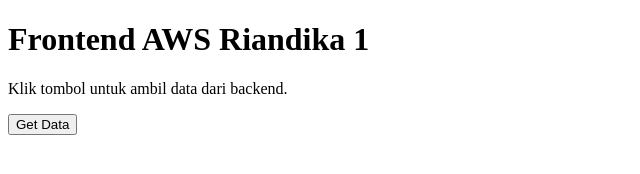
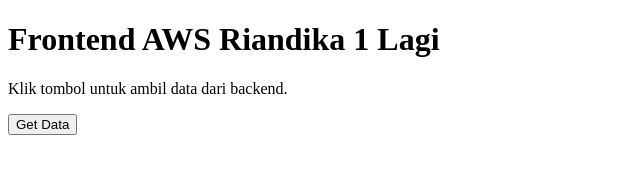
Before and after one commit to Masdika1/lat-3, a plain HTML site: page index.html in a window 1280 px wide. Shown: the whole page, without its empty margins (0-640 px from the left). Drawn offline with Linux system fonts and the light colour scheme.

Commit message:
deploy ulang lagi

```diff
--- a/index.html
+++ b/index.html
@@ -6,7 +6,7 @@
     <title>AWS Frontend</title>
 </head>
 <body>
-    <h1>Frontend AWS Riandika 1</h1>
+    <h1>Frontend AWS Riandika 1 Lagi</h1>
     <p>Klik tombol untuk ambil data dari backend.</p>
     <button onclick="getData()">Get Data</button>
     <p id="result"></p>
```
Also changed, not shown: 1 other file.
